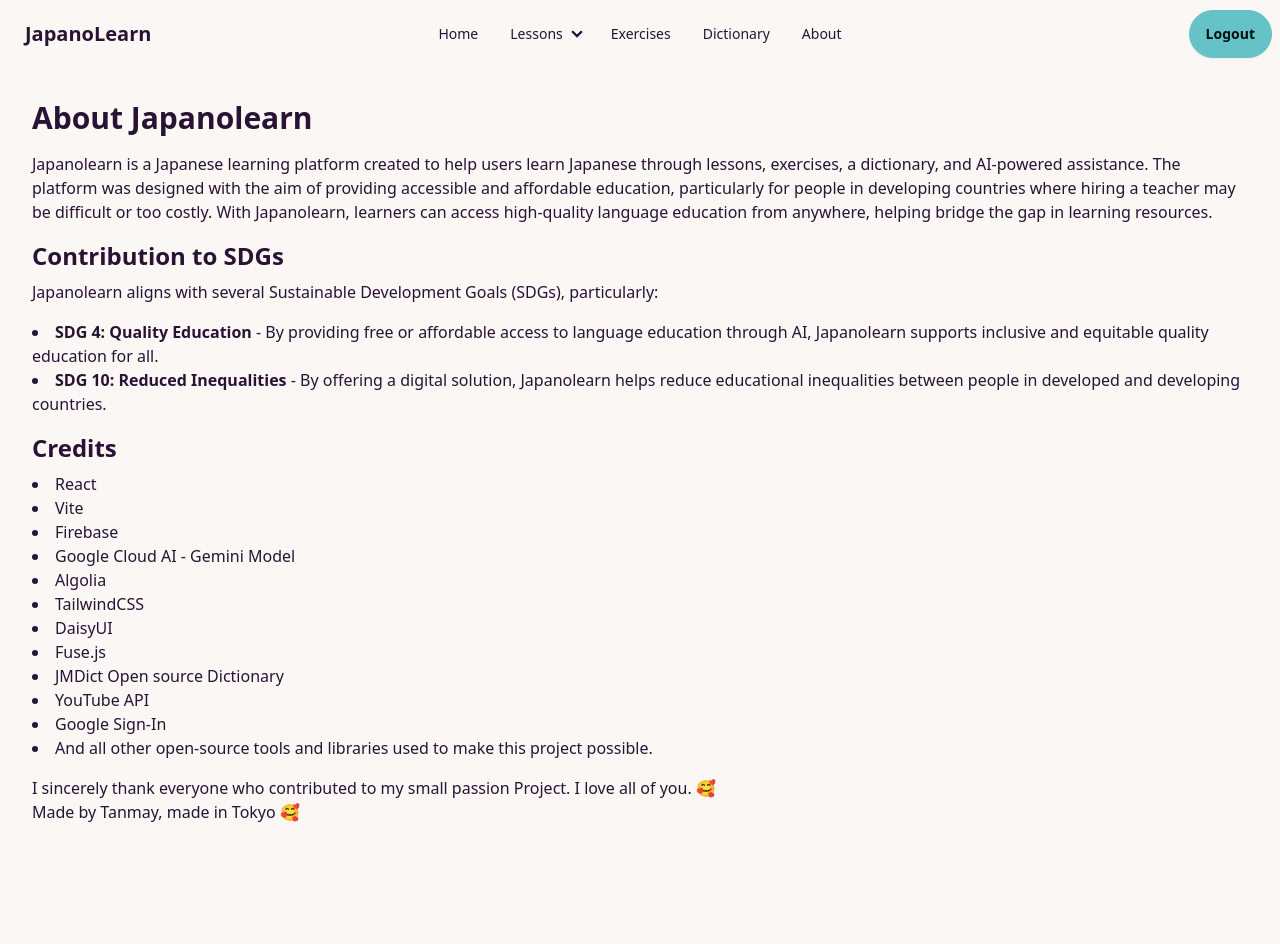
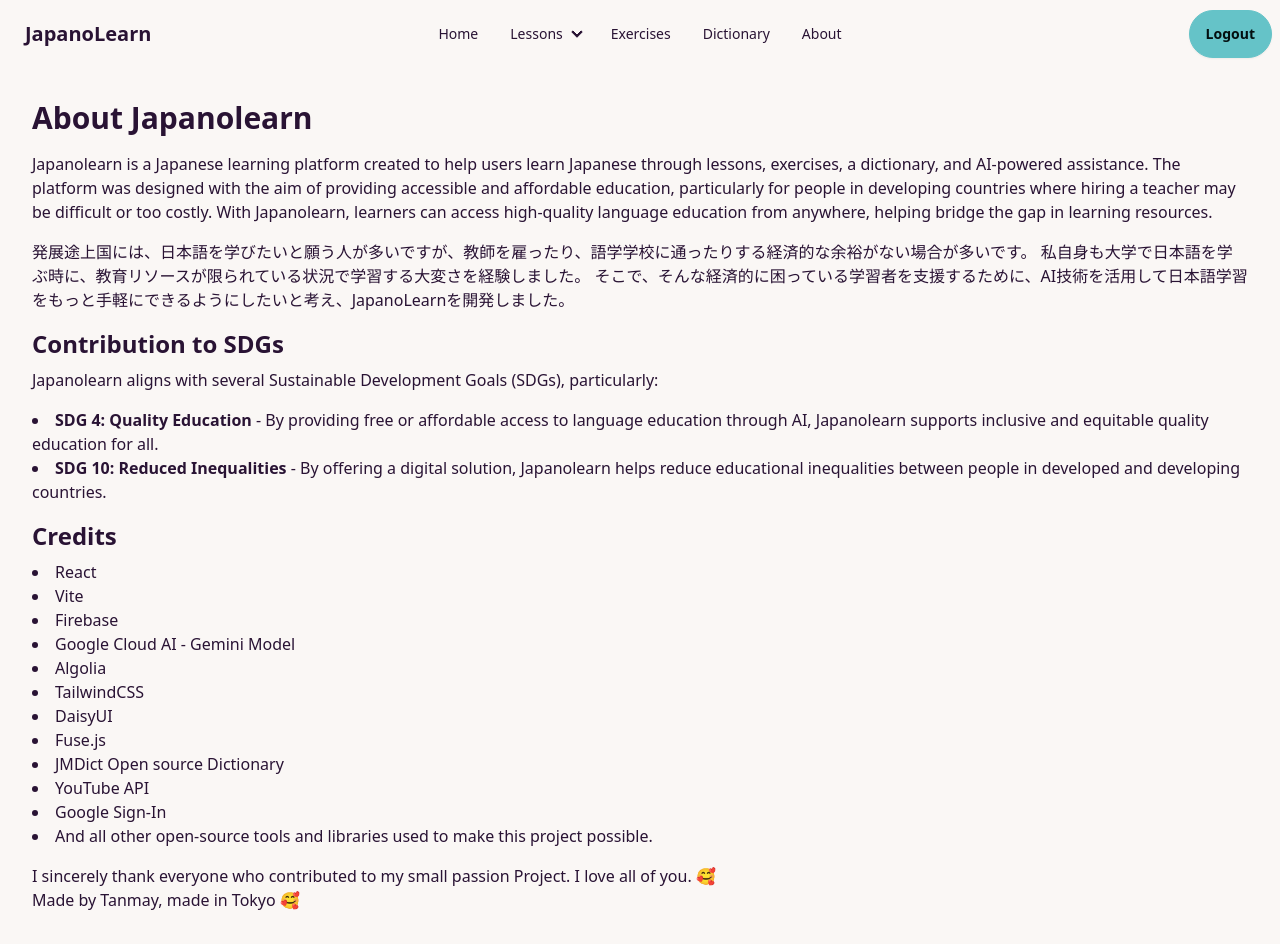
Before and after one commit to happygoluckycodeeditor/japanolearn, a React (Vite) app: page /about in a window 1280 px wide. Before the commit the page ends 856 px from the top, so only its background shows below. Built offline with nearby package versions, Linux system fonts and the light colour scheme; no server answers; sample sign-in values are in the browser's storage.

Commit message:
Minor change 日本語翻訳追加しました

```diff
--- a/src/components/About.tsx
+++ b/src/components/About.tsx
@@ -12,6 +12,11 @@ const About: React.FC = () => {
         developing countries where hiring a teacher may be difficult or too
         costly. With Japanolearn, learners can access high-quality language
         education from anywhere, helping bridge the gap in learning resources.
+      </p>
+      <p className="mb-4">
+      発展途上国には、日本語を学びたいと願う人が多いですが、教師を雇ったり、語学学校に通ったりする経済的な余裕がない場合が多いです。
+      私自身も大学で日本語を学ぶ時に、教育リソースが限られている状況で学習する大変さを経験しました。
+      そこで、そんな経済的に困っている学習者を支援するために、AI技術を活用して日本語学習をもっと手軽にできるようにしたいと考え、JapanoLearnを開発しました。
       </p>
       <h2 className="text-2xl font-semibold mb-2">Contribution to SDGs</h2>
       <p className="mb-4">
```
